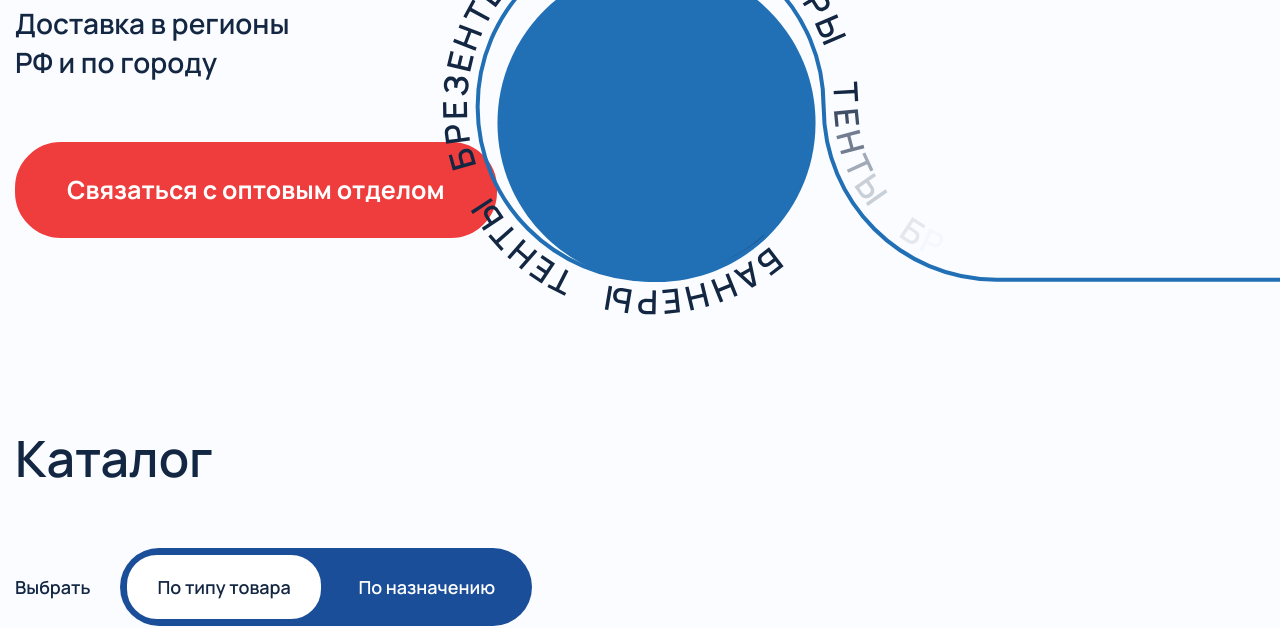
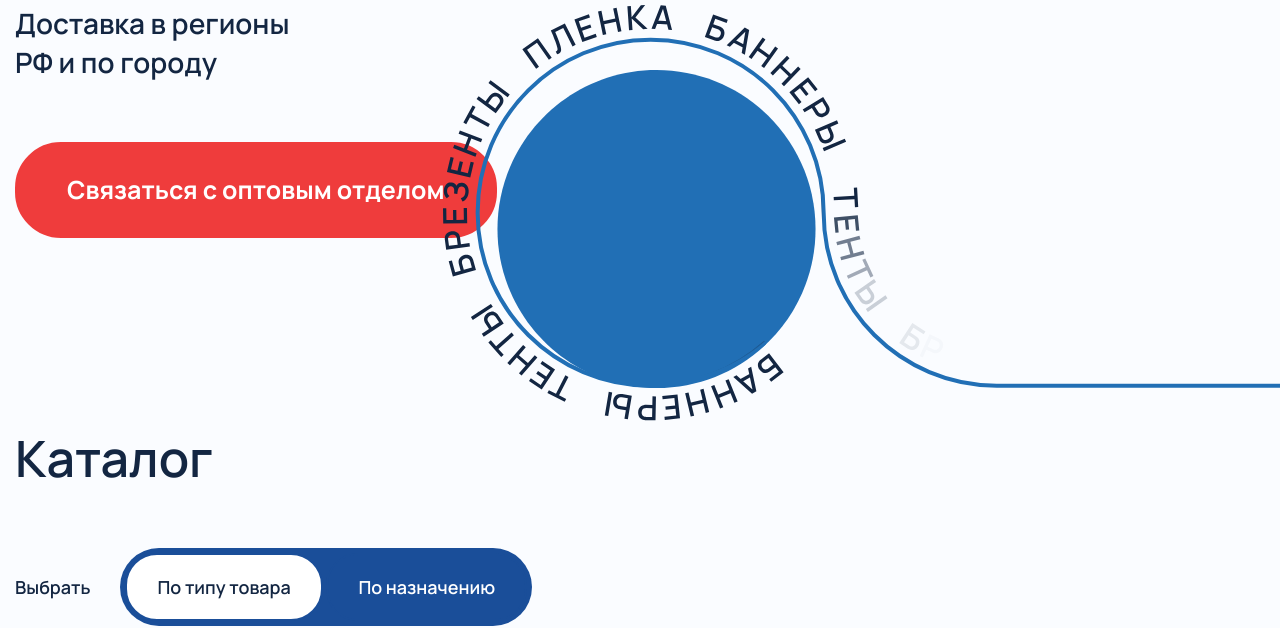
Before and after one commit to skrega/atmosphere, a website: page app/index.html in a window 1280 px wide. Shown: the part 478-1106 px from the top of the page. Drawn offline with Linux system fonts and the light colour scheme.

Commit message:
fixed styles banner section

```diff
--- a/app/sass/style.sass
+++ b/app/sass/style.sass
@@ -38,8 +38,9 @@
 //banner
 
 .banner
+    position: relative
     margin-top: 100px
-    margin-bottom: 190px
+    padding-bottom: 190px
     &__inner
         max-width: 947px
         width: 100%
```
Also changed, not shown: app/css/style.min.css.
